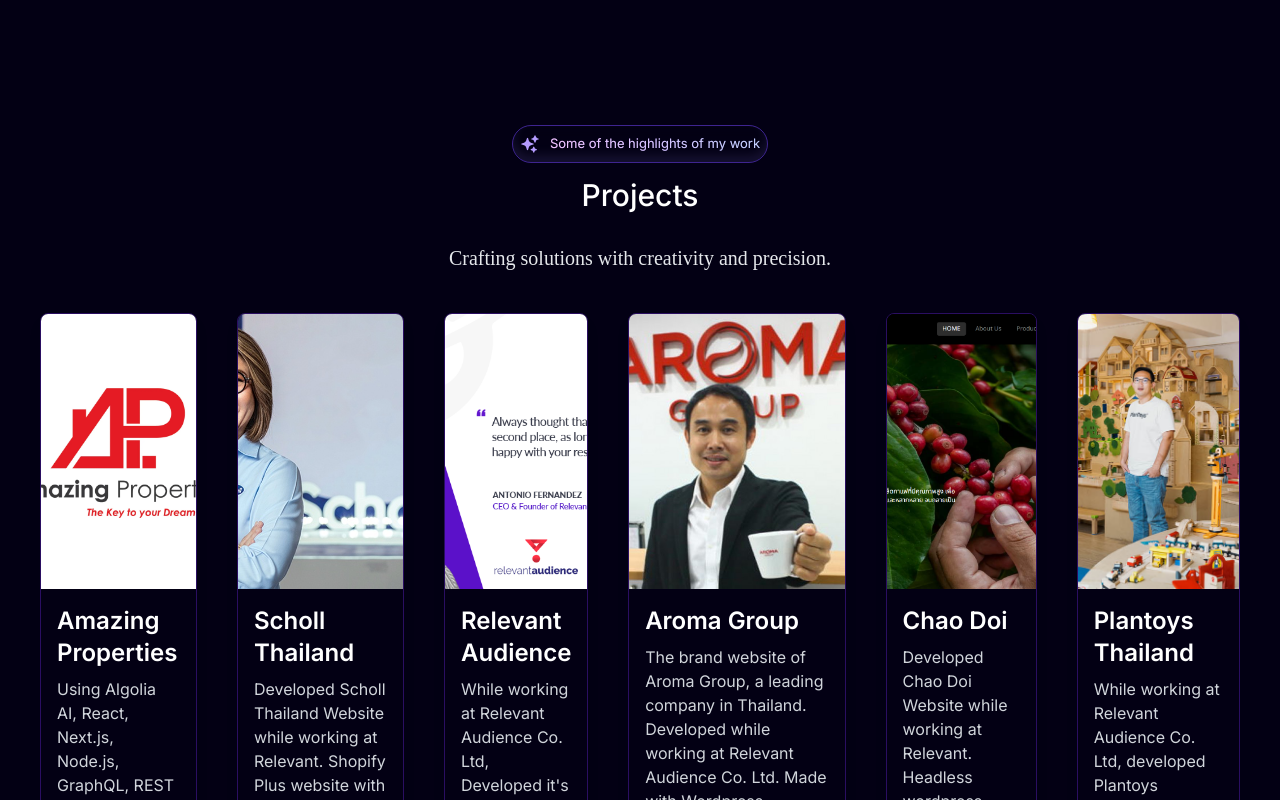
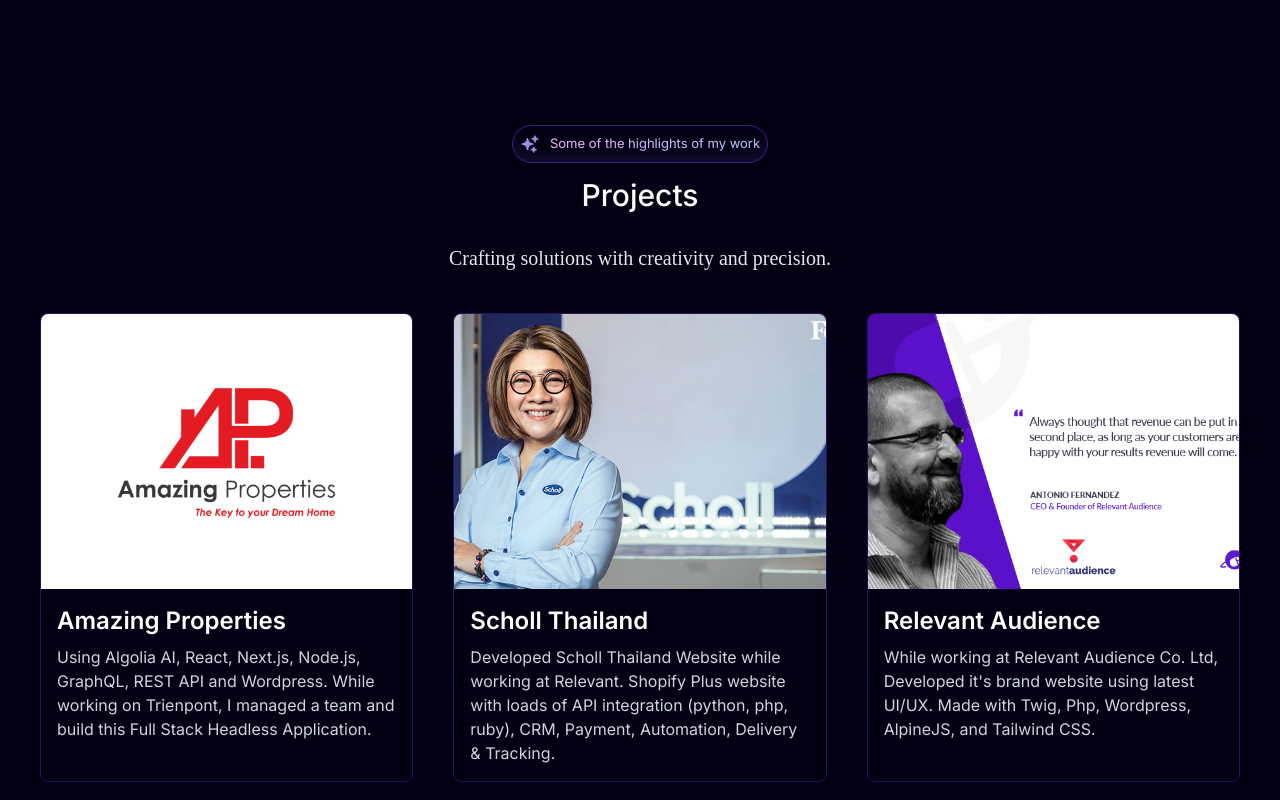
Before and after one commit to tahmidbintaslim/tahmid.github.io, a Next.js app: page / in a window 1280 px wide. Shown: the part 2640-3440 px from the top of the page. Built offline with nearby package versions, Linux system fonts and the light colour scheme; a web font is replaced by a local one.

Commit message:
Fix className syntax error and update layout structure in Projects component

```diff
--- a/components/main/projects.tsx
+++ b/components/main/projects.tsx
@@ -17,13 +17,14 @@
     >
       <motion.div
         variants={slideInFromTop}
-        className="Welcome-box py-[8px] px-[7px] border border-[#7042f88b] opacity-[0.9]]"
+        className="Welcome-box py-[8px] px-[7px] border border-[#7042f88b] opacity-[0.9]"
       >
         <SparklesIcon className="text-[#b49bff] mr-[10px] h-5 w-5" />
         <h2 className="Welcome-text text-[13px]">
           Some of the highlights of my work
         </h2>
       </motion.div>
+
       <motion.div
         variants={slideInFromLeft(0.5)}
         className="text-[30px] text-white font-medium mt-[10px] text-center mb-[15px]"
@@ -37,7 +38,8 @@
       >
         Crafting solutions with creativity and precision.
       </motion.div>
-      <div className="h-full w-full flex flex-col md:flex-row gap-10 px-10">
+
+      <div className="grid grid-cols-1 sm:grid-cols-2 lg:grid-cols-3 gap-10 px-10 w-full">
         {PROJECTS.map((project) => (
           <ProjectCard
             key={project.title}
```
